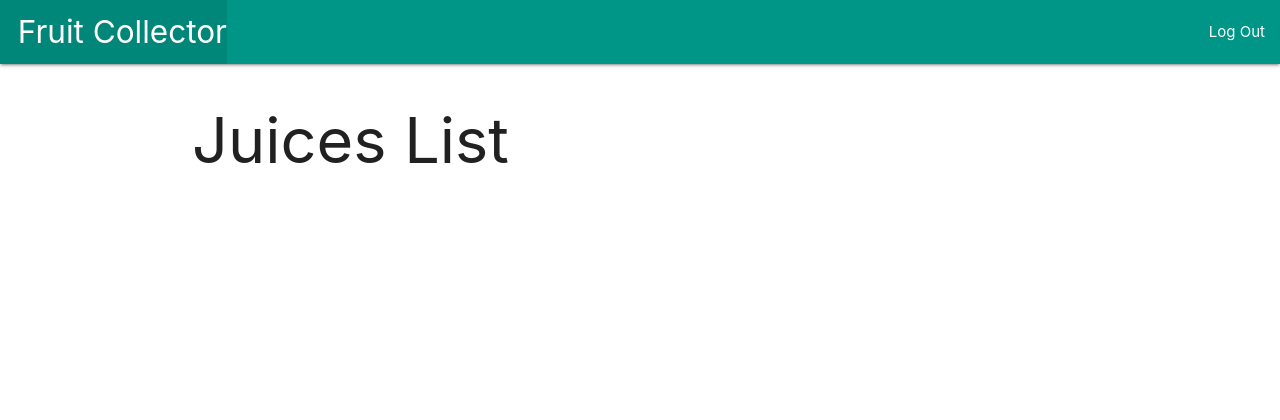
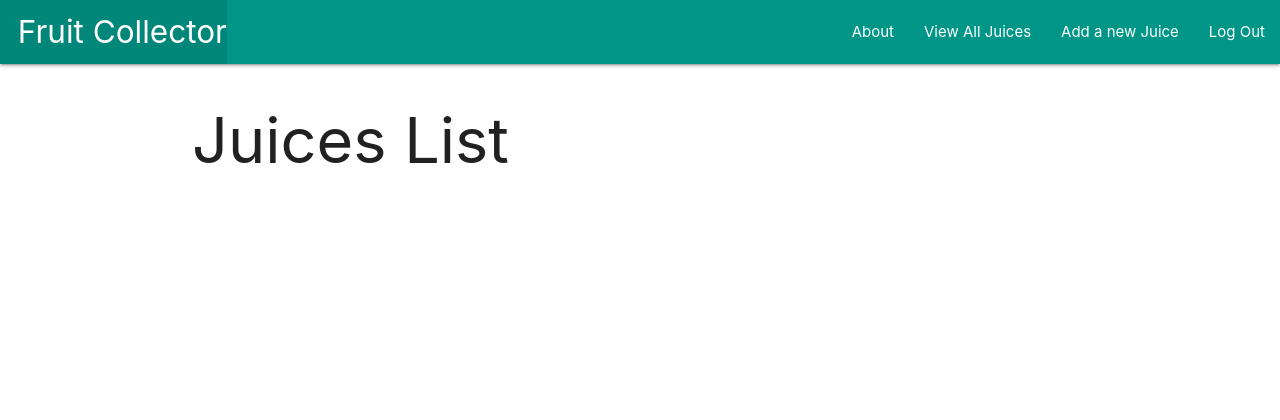
Before and after one commit to aurelieverrot/JumboJuice, a Django app: page /juices/ in a window 1280 px wide. Shown: the top 420 px of the page. Run offline with Django 3.2, Linux system fonts and the light colour scheme; the visitor is signed in with stand-in values (Sample User, id 1); data that the repository does not hold is empty.

Commit message:
Refactored juice model + added view all juices, view single juice, edit and delete juice

```diff
--- a/fruitcollector/fruitcollector/settings.py
+++ b/fruitcollector/fruitcollector/settings.py
@@ -122,6 +122,6 @@ STATIC_URL = '/static/'
 
 # Add this variable to specify where successful logins should redirect to
 # The django.contrib.auth app uses that value of the LOGIN_REDIRECT_URL variable, if it exists, to redirect to after the user logs in.
-LOGIN_REDIRECT_URL = '/fruits/'
+LOGIN_REDIRECT_URL = '/juices/'
 
 LOGOUT_REDIRECT_URL='/'
--- a/fruitcollector/main_app/forms.py
+++ b/fruitcollector/main_app/forms.py
@@ -9,7 +9,7 @@ class FruitForm(ModelForm):
 class JuiceForm(ModelForm):
     class Meta:
         model = Juice
-        fields = ['name', 'description', 'drink_type']
+        fields = ['name', 'description', 'drink_type', 'fruits']
 
 
 class ProfileForm(ModelForm):
--- a/fruitcollector/main_app/static/css/style.css
+++ b/fruitcollector/main_app/static/css/style.css
@@ -25,3 +25,7 @@ footer {
 .card-content {
   color: black;
 }
+
+select {
+  display: block;
+}
--- a/fruitcollector/main_app/templates/base.html
+++ b/fruitcollector/main_app/templates/base.html
@@ -10,8 +10,14 @@
   <title>Fruit Collector</title>
   <link rel="stylesheet" href="https://cdnjs.cloudflare.com/ajax/libs/materialize/1.0.0/css/materialize.min.css">
   <link rel="stylesheet" type="text/css" href="{% static 'css/style.css' %}">
+  <!-- JQuery -->
+  <script
+  src="https://code.jquery.com/jquery-3.4.1.slim.min.js"
+  integrity="sha256-pasqAKBDmFT4eHoN2ndd6lN370kFiGUFyTiUHWhU7k8="
+  crossorigin="anonymous"></script>
   <!-- materialize js below -->
   <script src="https://cdnjs.cloudflare.com/ajax/libs/materialize/1.0.0/js/materialize.min.js"></script>
+
 </head>
 <body>
   <header class="navbar-fixed">
@@ -24,11 +30,11 @@
 
           <!-- Dynamic navbar -->
 
-          {% comment %} <li><a href="{% url 'about' %}">About</a></li> {% endcomment %}
+            <li><a href="{% url 'about' %}">About</a></li>
           {% if user.is_authenticated %}
-            {% comment %} <li><a href="{% url 'index' %}">View All Juices</a></li> {% endcomment %}
-            {% comment %} <li><a href="{% url 'index' %}">View All Fruits</a></li> {% endcomment %}
-            {% comment %} <li><a href="{% url 'new_fruit' %}">Add a new Fruit</a></li> {% endcomment %}
+            <li><a href="{% url 'juices_index' %}">View All Juices</a></li>
+            <!-- <li><a href="{% url 'juices_index' %}">View All Fruits</a></li> -->
+            <li><a href="{% url 'new_juice' %}">Add a new Juice</a></li>
             <li><a href="{% url 'logout' %}">Log Out</a></li>
           {% else %}
           <li><a href="{% url 'signup' %}">Sign Up</a></li>
--- /dev/null
+++ b/fruitcollector/main_app/templates/juices/index.html
@@ -0,0 +1,26 @@
+{% extends 'base.html' %}
+{% block content %}
+
+<h1>Juices List</h1>
+
+
+{% for juice in juices %}
+  <div class="card">
+    <a href="{% url 'juice_detail' juice.id %}">
+      <div class="card-content">
+        <span class="card-title">{{ juice.name }}</span>
+        <p>Description: {{ juice.description }}</p>
+        <!-- Loops through fruits and adds them to the card -->
+        <ul>Fruits:
+        {% for fruit in juice.fruits.all %}
+        <li>
+          {{ fruit }}
+        </li>
+        {% endfor %}
+        </ul>
+      </div>
+    </a>
+  </div>
+{% endfor %}
+
+{% endblock %}
--- a/fruitcollector/main_app/templates/juices/juices_index.html
+++ /dev/null
@@ -1,18 +0,0 @@
-{% extends 'base.html' %}
-{% block content %}
-
-<h1>Juices List</h1>
-{% comment %}
-{% for juice in juices %}
-  <div class="card">
-    <a href="{% url 'detail' juice.id %}">
-      <div class="card-content">
-        <span class="card-title">{{ juice.name }}</span>
-        <p>Region: {{ fruit.region }}</p>
-        <p>Description: {{ fruit.description }}</p>
-      </div>
-    </a>
-  </div>
-{% endfor %} {% endcomment %}
-
-{% endblock %}
--- a/fruitcollector/main_app/urls.py
+++ b/fruitcollector/main_app/urls.py
@@ -6,8 +6,11 @@ from . import views
 urlpatterns = [
     path('', views.home, name='home'),
     path('about/', views.about, name='about'),
+    path('juices/', views.juices_index, name='juices_index'),
     path('juices/new/', views.new_juice, name='new_juice'),
-    path('juices/', views.juices_index, name='juices_index'),
+    path('juices/<int:juice_id>', views.juice_detail, name='juice_detail'),
+    path('juices/<int:juice_id>/edit', views.juice_update, name='juice_update'),
+    path('juice/<int:juice_id>/delete', views.juice_delete, name='juice_delete'),
     # path('fruits/new/', views.new_fruit, name='new_fruit'),
     # path('fruits/', views.fruits_index, name='index'),
     # path('fruits/<int:fruit_id>', views.fruits_detail, name='detail'),
--- a/fruitcollector/main_app/views.py
+++ b/fruitcollector/main_app/views.py
@@ -13,53 +13,17 @@ from .forms import JuiceForm, FruitForm
 
 # Create your views here.
 
+# HOMEPAGE
+
 def home(request):
     return render(request, 'home.html')
+
+# ABOUT
 
 def about(request):
     return render(request, 'about.html')
 
-@login_required
-def juices_index(request):
-    juices = Juice.objects.all()
-    return render(request, 'juices/juices_index.html', { 'juices': juices})
-
-@login_required
-def fruits_detail(request, fruit_id):
-    fruit = Fruit.objects.get(id=fruit_id)
-    # gets the vitamins not associated with the fruit
-    vitamins_nonrelated = Vitamin.objects.exclude(id__in = fruit.vitamins.all().values_list('id'))
-    smoothie_form = SmoothieForm()
-    return render(request, 'fruits/detail.html', {'fruit':fruit, 'smoothie_form': smoothie_form, 'vitamins': vitamins_nonrelated })
-
-@login_required
-def add_smoothie(request, fruit_id):
-    form = SmoothieForm(request.POST)
-    # validate the form
-    if form.is_valid():
-        new_smoothie = form.save(commit=False)
-        new_smoothie.fruit_id = fruit_id
-        new_smoothie.save()
-    return redirect('detail', fruit_id=fruit_id)
-
-@login_required
-def assoc_vitamin(request, fruit_id, vitamin_id):
-    Fruit.objects.get(id=fruit_id).vitamins.add(vitamin_id)
-    return redirect('detail', fruit_id=fruit_id)
-
-@login_required
-def new_juice(request):
-    if request.method == 'POST':
-        form = JuiceForm(request.POST)
-        if form.is_valid():
-            juice = form.save(commit=False)
-            juice.user = request.user
-            juice.save()
-            return redirect('detail', juice.id)
-    else:
-        form = JuiceForm()
-    context = {'form': form}
-    return render(request, 'juices/juice_form.html', context)
+# SIGNUP
 
 def signup(request):
     error_message=''
@@ -77,6 +41,96 @@ def signup(request):
     context = {'form': form, 'error_message': error_message}
     return render(request, 'registration/signup.html', context)
 
+# VIEW ALL JUICES
+
+@login_required
+def juices_index(request):
+    juices = Juice.objects.all()
+    return render(request, 'juices/index.html', { 'juices': juices} )
+
+# CREATE NEW JUICE
+
+@login_required
+def new_juice(request):
+    if request.method == 'POST':
+        form = JuiceForm(request.POST)
+        if form.is_valid():
+            juice = form.save(commit=False)
+            juice.user = request.user
+            juice.save()
+            return redirect('juice_detail', juice.id)
+    else:
+        form = JuiceForm()
+    context = {'form': form}
+    return render(request, 'juices/juice_form.html', context)
+
+# VIEW JUICE DETAIL
+
+@login_required
+def juice_detail(request, juice_id):
+    juice = Juice.objects.get(id=juice_id)
+    # gets the vitamins not associated with the fruit
+    # vitamins_nonrelated = Vitamin.objects.exclude(id__in = fruit.vitamins.all().values_list('id'))
+    juice_form = JuiceForm()
+    return render(request, 'juices/detail.html', {'juice':juice, 'juice_form': juice_form })
+
+# JUICE UPDATE
+
+def juice_update(request, juice_id):
+    juice = Juice.objects.get(id=juice_id)
+    if request.method == 'POST':
+        form = JuiceForm(request.POST, instance=juice)
+        juice = form.save()
+        return redirect('juice_detail', juice.id)
+    else:
+        form = JuiceForm(instance=juice)
+    return render(request, 'juices/juice_form.html', { 'form': form})
+
+# JUICE DELETE
+
+def juice_delete(request, juice_id):
+    Juice.objects.get(id=juice_id).delete()
+    return redirect('juices_index')
+
+
+#------------------------------ OTHER
+
+
+@login_required
+def fruits_index(request):
+    fruits = Fruit.objects.all()
+    return render(request, 'fruits/index.html', { 'fruits': fruits })
+
+@login_required
+def fruits_detail(request, fruit_id):
+    fruit = Fruit.objects.get(id=fruit_id)
+    # gets the vitamins not associated with the fruit
+    vitamins_nonrelated = Vitamin.objects.exclude(id__in = fruit.vitamins.all().values_list('id'))
+    smoothie_form = SmoothieForm()
+    return render(request, 'fruits/detail.html', {'fruit':fruit, 'smoothie_form': smoothie_form, 'vitamins': vitamins_nonrelated })
+
+
+@login_required
+def assoc_vitamin(request, fruit_id, vitamin_id):
+    Fruit.objects.get(id=fruit_id).vitamins.add(vitamin_id)
+    return redirect('detail', fruit_id=fruit_id)
+
+@login_required
+def new_fruit(request):
+    if request.method == 'POST':
+        form = FruitForm(request.POST)
+        if form.is_valid():
+            fruit = form.save(commit=False)
+            fruit.user = request.user
+            fruit.save()
+            return redirect('detail', fruit.id)
+    else:
+        form = FruitForm()
+    context = {'form': form}
+    return render(request, 'fruits/fruit_form.html', context)
+
+
+
 def fruits_update(request, fruit_id):
     fruit = Fruit.objects.get(id=fruit_id)
     if request.method == 'POST':
```
Also changed, not shown: fruitcollector/main_app/templates/juices/detail.html (added, +38 -0 lines).
